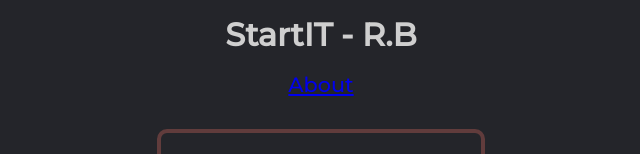
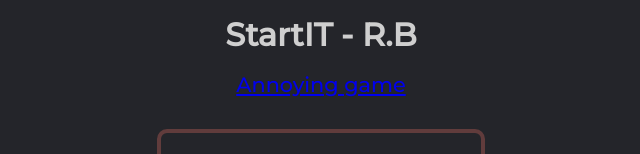
Before and after one commit to sovtec/STI, a plain HTML site: page index.html in a window 1280 px wide. Shown: the top 154 px of the page, without its empty margins (319-959 px from the left). Drawn offline with Linux system fonts and the light colour scheme.

Commit message:
Fix: Display

```diff
--- a/index.html
+++ b/index.html
@@ -12,7 +12,8 @@
     <br>
     <div class="content_top">
       <div class="content_top_content">
-        <div><a href="/aboutPage/about.html">About</a></div>
+        <!-- <div><a href="/aboutPage/about.html">About</a></div> -->
+        <div><a href="annoyingGame.html">Annoying game</a></div>
       </div>
     </div>
     <div class="main">
```
